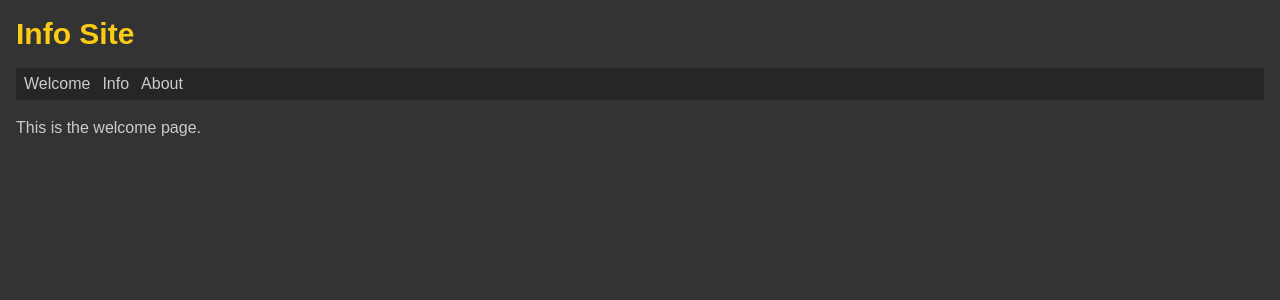
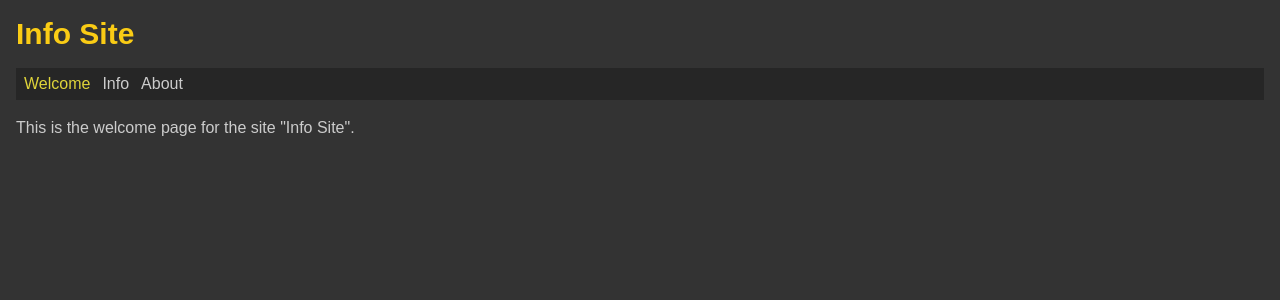
Before and after one commit to edwardtanguay/et002-nextjs-usecontext, a Next.js app: page / in a window 1280 px wide. Shown: the top 300 px of the page. Built offline with nearby package versions, Linux system fonts and the light colour scheme.

Commit message:
info site has useContext

```diff
--- a/app/info/page.tsx
+++ b/app/info/page.tsx
@@ -1,11 +1,17 @@
+'use client';
+
 import React from 'react';
 import Header from '../../components/Header';
+import { useContext } from 'react';
+import { AppContext } from '../../components/AppContext';
 
 function Info() {
+	const { siteTitle } = useContext(AppContext);
+
 	return (
 		<>
 		<Header/>
-			<p> This is the info page.</p>
+			<p> This is the info page for the site "{siteTitle}".</p>
 		</>
 	);
 }
--- a/app/layout.tsx
+++ b/app/layout.tsx
@@ -1,3 +1,4 @@
+import { AppProvider } from '../components/AppContext';
 import '../styles/site.scss';
 import '../styles/globals.css';
 
@@ -9,7 +10,7 @@ export default function RootLayout({
   return (
     <html>
       <head />
-      <body>{children}</body>
+      <body><AppProvider>{children}</AppProvider></body>
     </html>
   )
 }
--- a/app/page.tsx
+++ b/app/page.tsx
@@ -1,11 +1,16 @@
+'use client';
+
 import React from 'react';
 import Header from '../components/Header';
+import { useContext } from 'react';
+import { AppContext } from '../components/AppContext';
 
 function Welcome() {
+	const { siteTitle } = useContext(AppContext);
 	return (
 		<>
 		<Header/>
-			<p> This is the welcome page.</p>
+			<p> This is the welcome page for the site "{siteTitle}".</p>
 		</>
 	);
 }
--- /dev/null
+++ b/components/AppContext.tsx
@@ -0,0 +1,27 @@
+'use client';
+
+import { createContext } from 'react';
+
+interface IAppContext {
+	siteTitle: string;
+}
+
+interface IAppProvider {
+	children: React.ReactNode;
+}
+
+export const AppContext = createContext<IAppContext>({} as IAppContext);
+
+export const AppProvider: React.FC<IAppProvider> = ({ children }) => {
+	const siteTitle = 'Info Site';
+
+	return (
+		<AppContext.Provider
+			value={{
+				siteTitle
+			}}
+		>
+			{children}
+		</AppContext.Provider>
+	);
+};
--- a/components/Header.tsx
+++ b/components/Header.tsx
@@ -1,20 +1,38 @@
+'use client';
+
 import React from 'react';
+import { useSelectedLayoutSegment } from 'next/navigation';
 import Link from 'next/link';
 
 function Header() {
+	const activeSegment = useSelectedLayoutSegment();
+
 	return (
 		<>
 			<h1 className="text-yellow-400 text-3xl font-bold mt-4 mb-4">
 				Info Site
 			</h1>
 			<nav className="bg-neutral-800 py-1 px-2 mb-4">
-				<Link href="/" className="mr-3">
+				<Link
+					href="/"
+					className={`mr-3 ${activeSegment === null ? 'active' : ''}`}
+				>
 					Welcome
 				</Link>
-				<Link href="/info" className="mr-3">
+				<Link
+					href="/info"
+					className={`mr-3 ${
+						activeSegment === 'info' ? 'active' : ''
+					}`}
+				>
 					Info
 				</Link>
-				<Link href="/about" className="mr-3">
+				<Link
+					href="/about"
+					className={`mr-3 ${
+						activeSegment === 'about' ? 'active' : ''
+					}`}
+				>
 					About
 				</Link>
 			</nav>
--- /dev/null
+++ b/pages/_app.tsx
@@ -0,0 +1,11 @@
+import type { AppProps } from 'next/app';
+
+const App = ({ Component, pageProps }: AppProps) => {
+	return (
+		<>
+			<Component {...pageProps} />
+		</>
+	);
+};
+
+export default App;
--- a/styles/site.scss
+++ b/styles/site.scss
@@ -3,4 +3,8 @@ body {
 	color: #ccc;
 	font-family: sans-serif;
 	padding: 0 1rem;
+
+	.active {
+		color: rgb(223, 212, 58);
+	}
 }
```
